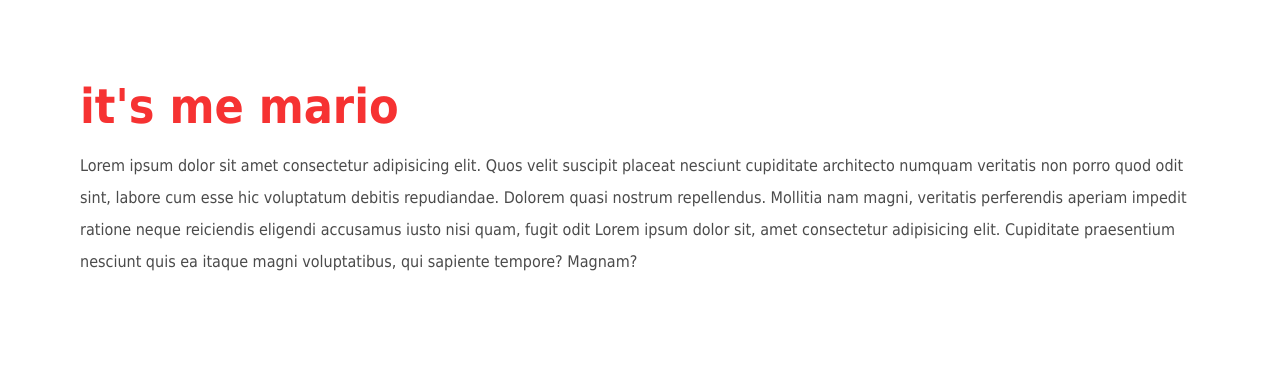
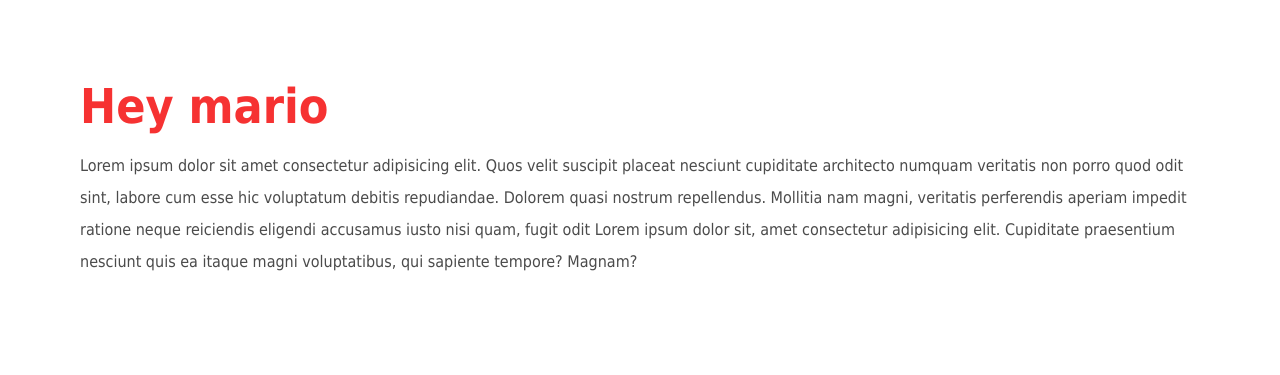
Before and after one commit to Parimal2607/webpage, a plain HTML site: page index.html in a window 1280 px wide. Shown: the part 684-1059 px from the top of the page. Drawn offline with Linux system fonts and the light colour scheme.

```diff
--- a/index.html
+++ b/index.html
@@ -29,7 +29,7 @@
     </nav>
     <main>
         <article>
-            <h2>it's me mario</h2>
+            <h2>Hey mario</h2>
             <p>Lorem ipsum dolor sit amet consectetur adipisicing elit. Quos velit suscipit placeat nesciunt cupiditate
                 architecto numquam veritatis non porro quod odit sint, labore cum esse hic voluptatum debitis
                 repudiandae. Dolorem quasi nostrum repellendus. Mollitia nam magni, veritatis perferendis aperiam
```
